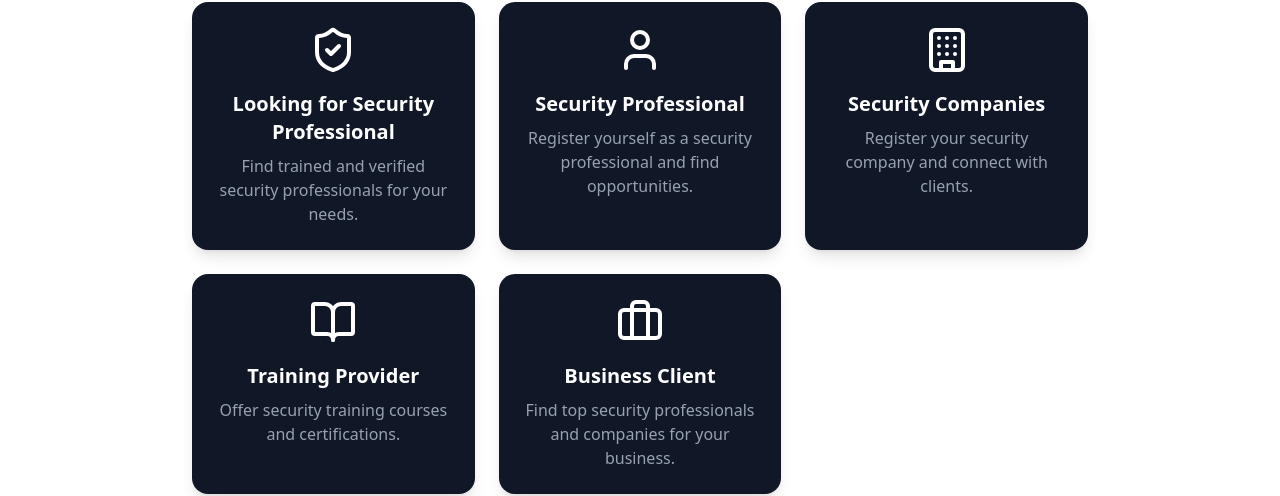
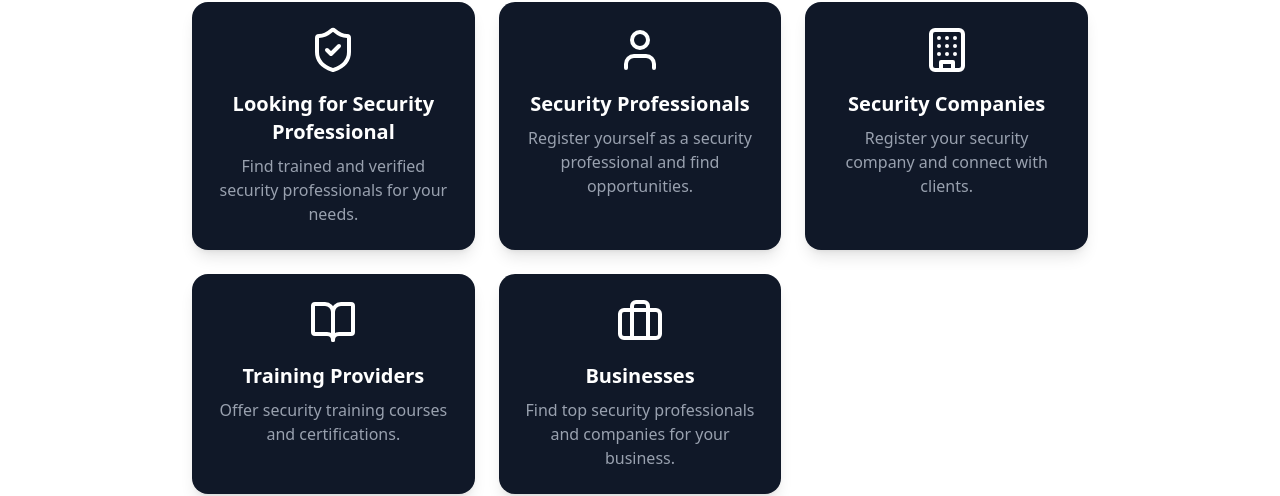
Before and after one commit to HamadAliMughal/FindMySecurity-Web, a Next.js app in the folder findmysecurity/: page /signup in a window 1280 px wide. Shown: the part 182-678 px from the top of the page. Built offline with nearby package versions, Linux system fonts and the light colour scheme.

Commit message:
navbar updated

```diff
--- a/findmysecurity/src/sections/Hero.tsx
+++ b/findmysecurity/src/sections/Hero.tsx
@@ -167,10 +167,7 @@ export default function Hero() {
         <div className={`${isMobile ? 'flex flex-col w-full gap-4' : 'flex flex-wrap w-full gap-4 items-center'} `}>
 
           {["lookingFor", "jobTitle", "experience",
-<<<<<<< HEAD
-=======
           //  "location"
->>>>>>> test
           ].map((field) => (
             (!showAdvanced && field !== "lookingFor") ? null : (
               <div key={field} className="relative flex-2">
--- a/findmysecurity/src/sections/Navbar.tsx
+++ b/findmysecurity/src/sections/Navbar.tsx
@@ -1,8 +1,8 @@
 "use client";
 import { useState, useEffect, useRef } from "react";
 import Link from "next/link";
-import { UserCircle } from "@phosphor-icons/react";
-import { Cross, Lock, Menu, LogOut,User  } from "lucide-react";
+import { UserCircle,UserPlus  } from "@phosphor-icons/react";
+import { Cross, Lock, Menu, LogOut  } from "lucide-react";
 import { useRouter } from 'next/navigation'
 import ResourcesDropdown from "./Navbar_Menus/ResourcesDropdown";
 import DynamicDropdown from "./Navbar_Menus/DynamicDropdown";
@@ -105,14 +105,26 @@ export default function Navbar() {
           : (
             <>
               <div className="hidden md:flex items-center space-x-4">
-                <Link href="/signup" className="bg-white text-black px-4 py-1 font-bold rounded-full text-center ease-in-out hover:bg-gray-200">
+                {/* <Link href="/signup" className="bg-white text-black px-4 py-1 font-bold rounded-full text-center ease-in-out hover:bg-gray-200">
                   Sign Up
-                </Link>
+                </Link> */}
 
                 <Link href="/signin" className="text-white flex items-center space-x-2 ease-in-out hover:text-gray-200">
                   <Lock className="h-4 w-4" />
                   <span className="font-bold">Web Login</span>
                 </Link>
+                <Link
+      href="/signup"
+      className="relative flex items-center text-white rounded-full transition-all duration-300 hover:bg-gray-100 group "
+    >
+      {/* Signup Icon */}
+      <UserPlus size={32} weight="fill" className="text-white transition-all duration-300 group-hover:text-gray-700" />
+
+      {/* Hover Tooltip */}
+      <span className="absolute left-full ml-1 px-1 py-1 text-sm font-medium text-white bg-gray-900 rounded-lg shadow-lg opacity-0 scale-95 group-hover:opacity-100 group-hover:scale-100 transition-all duration-300 whitespace-nowrap">
+        Signup
+      </span>
+    </Link>
               </div>
 
             </>
--- a/findmysecurity/src/sections/Navbar_Menus/MobileResourcesDropdown.tsx
+++ b/findmysecurity/src/sections/Navbar_Menus/MobileResourcesDropdown.tsx
@@ -3,6 +3,7 @@ import Link from "next/link";
 import { ChevronDown } from "lucide-react";
 
 const whatWeDo = [
+  { title: "What we do", id: "what-we-do", link: "/what-we-do" },
   { title: "Our Company", id: "our-company", link: "/our-company" },
   { title: "Sustainability", id: "sustainability", link: "/sustainability" },
   { title: "News & Events", id: "news-events", link: "/news-events" },
--- a/findmysecurity/src/sections/Navbar_Menus/ResourcesDropdown.tsx
+++ b/findmysecurity/src/sections/Navbar_Menus/ResourcesDropdown.tsx
@@ -3,6 +3,7 @@ import Link from "next/link";
 import { ChevronDown } from "lucide-react";
 
 const whatWeDo = [
+  { title: "What we do", id: "what-we-do", link: "/what-we-do" },
   { title: "Our Company", id: "our-company", link: "/our-company" },
   { title: "Sustainability", id: "sustainability", link: "/sustainability" },
   { title: "News & Events", id: "news-events", link: "/news-events" },
--- a/findmysecurity/src/sections/components/registration/WhoAreWe.tsx
+++ b/findmysecurity/src/sections/components/registration/WhoAreWe.tsx
@@ -7,10 +7,10 @@ import BusinessForm from "./CorporateForm";
 
 const options = [
   { id: 4, title: "Looking for Security Professional", icon: ShieldCheck, description: "Find trained and verified security professionals for your needs." },
-  { id: 3, title: "Security Professional", icon: User, description: "Register yourself as a security professional and find opportunities." },
+  { id: 3, title: "Security Professionals", icon: User, description: "Register yourself as a security professional and find opportunities." },
   { id: 5, title: "Security Companies", icon: Building, description: "Register your security company and connect with clients." },
-  { id: 6, title: "Training Provider", icon: BookOpen, description: "Offer security training courses and certifications." },
-  { id: 7, title: "Business Client", icon: Briefcase, description: "Find top security professionals and companies for your business." },
+  { id: 6, title: "Training Providers", icon: BookOpen, description: "Offer security training courses and certifications." },
+  { id: 7, title: "Businesses", icon: Briefcase, description: "Find top security professionals and companies for your business." },
 ];
 
 export default function RegistrationSelector() {
```
